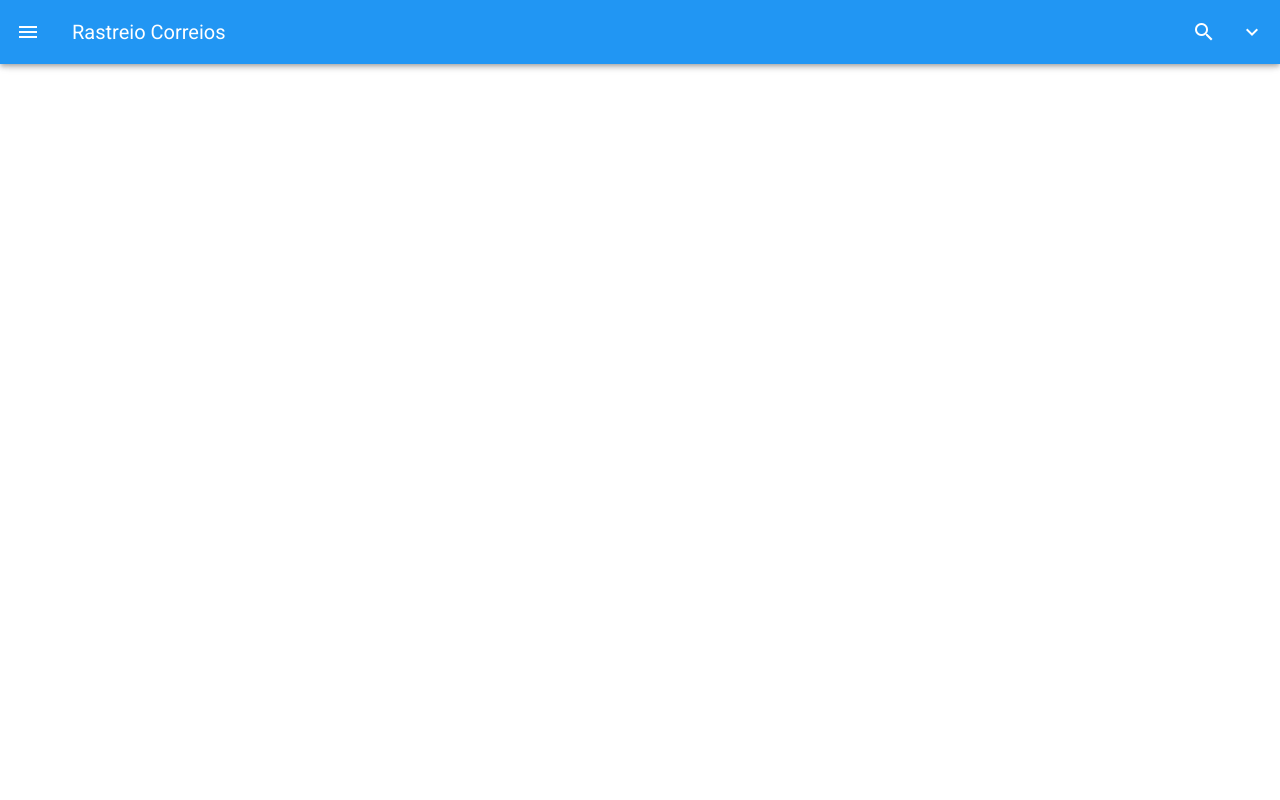
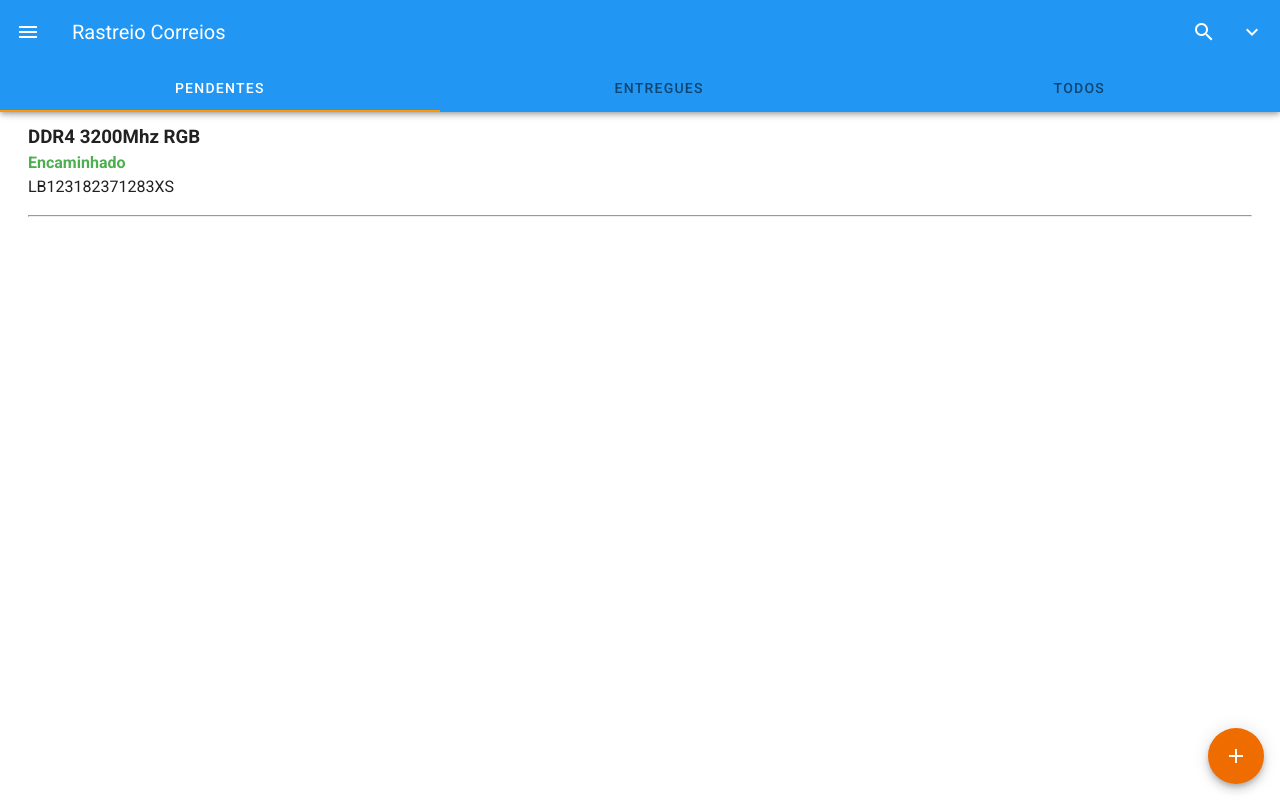
Before and after one commit to lucas-av7/rastreio-correios-vuejs, a Vue app: page / in a window 1280 px wide. Built offline with nearby package versions, Linux system fonts and the light colour scheme.

Commit message:
Adicionado menu, botões de componentes iniciais

```diff
--- a/package.json
+++ b/package.json
@@ -11,7 +11,6 @@
     "core-js": "^3.6.5",
     "register-service-worker": "^1.7.1",
     "vue": "^2.6.11",
-    "vue-router": "^3.2.0",
     "vuetify": "^2.2.11",
     "vuex": "^3.4.0"
   },
@@ -19,7 +18,6 @@
     "@vue/cli-plugin-babel": "~4.4.0",
     "@vue/cli-plugin-eslint": "~4.4.0",
     "@vue/cli-plugin-pwa": "~4.4.0",
-    "@vue/cli-plugin-router": "~4.4.0",
     "@vue/cli-plugin-vuex": "~4.4.0",
     "@vue/cli-service": "~4.4.0",
     "babel-eslint": "^10.1.0",
--- a/src/App.vue
+++ b/src/App.vue
@@ -1,15 +1,20 @@
 <template>
   <v-app>
-    <Header />
+    <Header>
+    </Header>
+    <Packages />
+    <ButtonAddPackage />
   </v-app>
 </template>
 
 <script>
 import Header from './components/Header'
+import Packages from './components/Packages'
+import ButtonAddPackage from './components/ButtonAddPackage'
 
 export default {
   name: 'App',
-  components: { Header },
+  components: { Header, Packages, ButtonAddPackage },
   data: () => ({
     //
   }),
--- /dev/null
+++ b/src/components/ButtonAddPackage.vue
@@ -0,0 +1,12 @@
+<template>
+  <v-btn fixed bottom right fab dark
+    color="orange darken-3">
+    <v-icon>mdi-plus</v-icon>
+  </v-btn>
+</template>
+
+<script>
+export default {
+  name: 'ButtonAddPackage'
+}
+</script>
--- a/src/components/Header.vue
+++ b/src/components/Header.vue
@@ -11,11 +11,17 @@
     <v-btn icon>
       <v-icon color="white">mdi-chevron-down</v-icon>
     </v-btn>
+
+    <template v-slot:extension>
+      <TabMenu />
+    </template>
   </v-app-bar>
 </template>
 
 <script>
+import TabMenu from './TabMenu'
 export default {
-  name: 'Header'
+  name: 'Header',
+  components: { TabMenu }
 }
 </script>
--- /dev/null
+++ b/src/components/Package.vue
@@ -0,0 +1,15 @@
+<template>
+  <v-card flat tile class="pa-2 mb-2">
+    <h3>DDR4 3200Mhz RGB</h3>
+    <h4 class="green--text">Encaminhado</h4>
+    <p>LB123182371283XS</p>
+    <hr>
+  </v-card>
+</template>
+
+<script>
+export default {
+  name: 'Package'
+
+}
+</script>
--- /dev/null
+++ b/src/components/Packages.vue
@@ -0,0 +1,20 @@
+<template>
+  <v-card flat class="packages px-5">
+    <Package />
+  </v-card>
+</template>
+
+<script>
+import Package from './Package'
+
+export default {
+  name: 'Packages',
+  components: { Package }
+}
+</script>
+
+<style>
+  .packages {
+    margin-top: 115px;
+  }
+</style>
--- /dev/null
+++ b/src/components/TabMenu.vue
@@ -0,0 +1,17 @@
+<template>
+  <v-tabs color="white" centered grow slider-color="orange">
+    <v-tab>PENDENTES</v-tab>
+    <v-tab>ENTREGUES</v-tab>
+    <v-tab>TODOS</v-tab>
+  </v-tabs>
+</template>
+
+<script>
+export default {
+
+}
+</script>
+
+<style>
+
+</style>
--- a/src/main.js
+++ b/src/main.js
@@ -1,14 +1,12 @@
 import Vue from 'vue'
 import App from './App.vue'
 import './registerServiceWorker'
-import router from './router'
 import store from './store'
 import vuetify from './plugins/vuetify';
 
 Vue.config.productionTip = false
 
 new Vue({
-  router,
   store,
   vuetify,
   render: h => h(App)
--- a/src/router/index.js
+++ /dev/null
@@ -1,21 +0,0 @@
-import Vue from 'vue'
-import VueRouter from 'vue-router'
-import Home from '../views/Home.vue'
-
-Vue.use(VueRouter)
-
-  const routes = [
-  {
-    path: '/',
-    name: 'Home',
-    component: Home
-  }
-]
-
-const router = new VueRouter({
-  mode: 'history',
-  base: process.env.BASE_URL,
-  routes
-})
-
-export default router
--- a/src/views/Home.vue
+++ /dev/null
@@ -1,15 +0,0 @@
-<template>
-  <div class="home">
-    <h1>Home</h1>
-  </div>
-</template>
-
-<script>
-export default {
-
-}
-</script>
-
-<style>
-
-</style>
```
